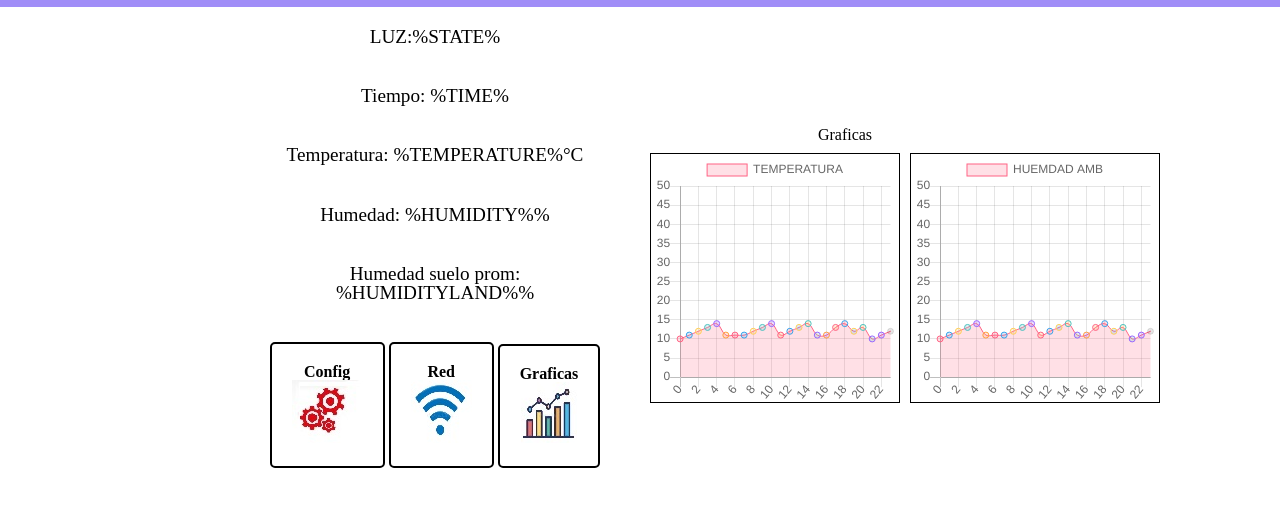
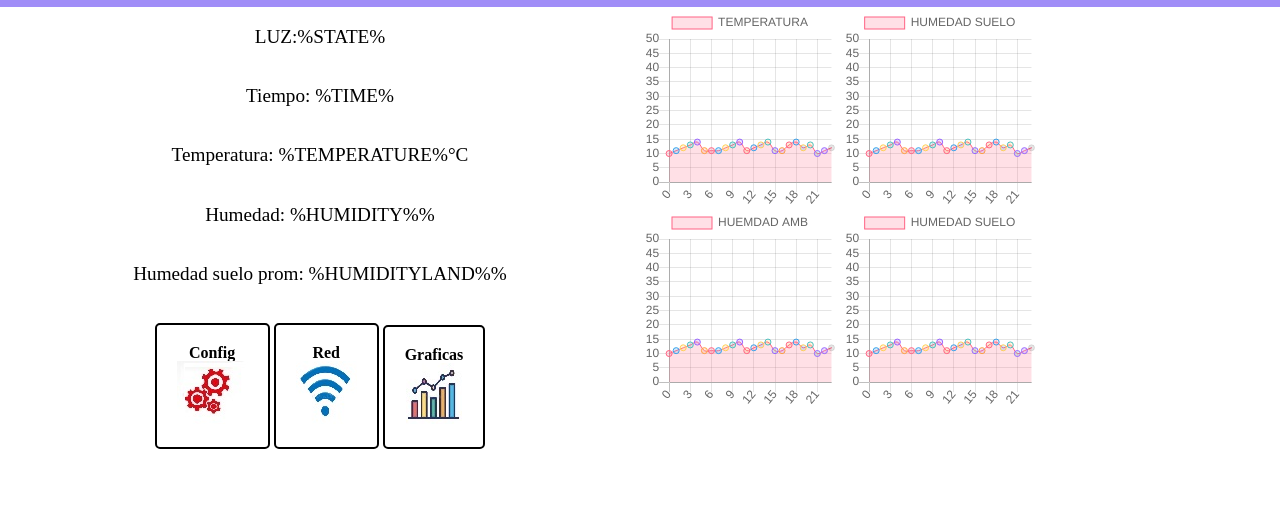
Before and after one commit to lucianofittante/ESP32, a plain HTML site: page data/index.html in a window 1280 px wide. Shown: the part 114-620 px from the top of the page. Drawn offline with nearby package versions, Linux system fonts and the light colour scheme; no server answers.

Commit message:
ultimos cambios

```diff
--- a/data/codegraf.js
+++ b/data/codegraf.js
@@ -174,7 +174,7 @@ var ctx = document.getElementById('humedad').getContext('2d');
 /// HUMEDAD SUELO
 
 
-var ctx = document.getElementById('humedadsuelo').getContext('2d');
+var ctx = document.getElementById('humedadsuelo1').getContext('2d');
      var myChart = new Chart(ctx, {
          type: 'line',
             data: {
@@ -247,3 +247,78 @@ var ctx = document.getElementById('humedadsuelo').getContext('2d');
         }
     }
 });
+
+
+var ctx = document.getElementById('humedadsuelo2').getContext('2d');
+     var myChart = new Chart(ctx, {
+         type: 'line',
+            data: {
+               labels: ['0', '1', '2', '3', '4', '5','6', '7', '8', '9', '10', '11', '12', '13', '14', '15', '16', '17','18', '19', '20', '21', '22','23'],
+                  datasets: [{
+                     label: 'HUMEDAD SUELO',
+                     data: [10,11,12,13,14,11,11,11,12,13,14,11,12,13,14,11,11,13,14,12,13,10,11,12,13],
+                      backgroundColor: [
+                    'rgba(255, 99, 132, 0.2)',
+                    'rgba(54, 162, 235, 0.2)',
+                    'rgba(255, 206, 86, 0.2)',
+                    'rgba(75, 192, 192, 0.2)',
+                    'rgba(153, 102, 255, 0.2)',
+                    'rgba(255, 159, 64, 0.2)',
+                    'rgba(255, 99, 132, 0.2)',
+                    'rgba(54, 162, 235, 0.2)',
+                    'rgba(255, 206, 86, 0.2)',
+                    'rgba(75, 192, 192, 0.2)',
+                    'rgba(153, 102, 255, 0.2)',
+                    'rgba(255, 159, 64, 0.2)',
+                    'rgba(255, 99, 132, 0.2)',
+                    'rgba(54, 162, 235, 0.2)',
+                    'rgba(255, 206, 86, 0.2)',
+                    'rgba(75, 192, 192, 0.2)',
+                    'rgba(153, 102, 255, 0.2)',
+                    'rgba(255, 159, 64, 0.2)',
+                    'rgba(255, 99, 132, 0.2)',
+                    'rgba(54, 162, 235, 0.2)',
+                    'rgba(255, 206, 86, 0.2)',
+                    'rgba(75, 192, 192, 0.2)',
+                    'rgba(153, 102, 255, 0.2)',
+                  ],
+                borderColor: [
+                    'rgba(255, 99, 132, 1)',
+                    'rgba(54, 162, 235, 1)',
+                    'rgba(255, 206, 86, 1)',
+                    'rgba(75, 192, 192, 1)',
+                    'rgba(153, 102, 255, 1)',
+                    'rgba(255, 159, 64, 1)',
+                    'rgba(255, 99, 132, 1)',
+                    'rgba(54, 162, 235, 1)',
+                    'rgba(255, 206, 86, 1)',
+                    'rgba(75, 192, 192, 1)',
+                    'rgba(153, 102, 255, 1)',
+                    'rgba(255, 99, 132, 1)',
+                    'rgba(54, 162, 235, 1)',
+                    'rgba(255, 206, 86, 1)',
+                    'rgba(75, 192, 192, 1)',
+                    'rgba(153, 102, 255, 1)',
+                    'rgba(255, 159, 64, 1)',
+                    'rgba(255, 99, 132, 1)',
+                    'rgba(54, 162, 235, 1)',
+                    'rgba(255, 206, 86, 1)',
+                    'rgba(75, 192, 192, 1)',
+                    'rgba(153, 102, 255, 1)',
+                    'rgba(153, 102, 255, 1)',
+                ],
+            borderWidth: 1
+        }]
+    },
+    options: {
+        scales: {
+            yAxes: [{
+                ticks: {
+                    beginAtZero: true,
+                    suggestedMin: 0,
+                    suggestedMax: 50
+                }
+            }]
+        }
+    }
+});
--- a/data/index.html
+++ b/data/index.html
@@ -4,7 +4,6 @@
                   <meta charset="UTF-8">
                   <link rel="stylesheet" href="reset.css">
                   <link rel="stylesheet" type="text/css" href="styleindex.css">
-                  <link rel="stylesheet" type="text/css" href="stylegraficas.css">
                   <title>INDOOR</title>
             </head>
                   <body onload="cargarDatos();">
@@ -44,10 +43,14 @@
                                       </ul>
                                 </div>
                                 <div class="derecha">  <!-- la clase derecha representa la parte dederecha de la pagina-->
-                                <h2> Graficas</h2>
-                                <div class="grid-container">
-                                  <div><canvas id="temperatura" width="40" height="40";></canvas></div>
-                                  <div><canvas id="humedad" width="40" height="40";></canvas></div>
+                                  <ul class="lista-graficas">
+                                    <canvas id="temperatura" width="200" height="200";></canvas>
+                                    <canvas id="humedad" width="200" height="200";></canvas>
+                                  </ul>
+                                  <div class="lista-graficas">
+                                  <canvas id="humedadsuelo1" width="200" height="200";></canvas>
+                                  <canvas id="humedadsuelo2" width="200" height="200";></canvas>
+                                  </div>
                                 </div>
                             </seccion>
                             </main>
--- a/data/styleindex.css
+++ b/data/styleindex.css
@@ -22,7 +22,10 @@ h1{
 .derecha{
     width: 50%;
     text-align: center;
-    margin-top: 15vh;
+    display: flex;
+}
+.lista-graficas{
+    width: 200px;
 }
 #pantalla-dividida{
     display: flex;
```
